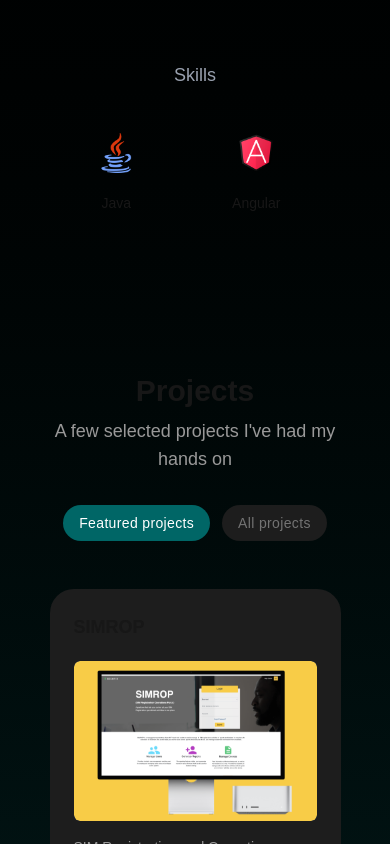
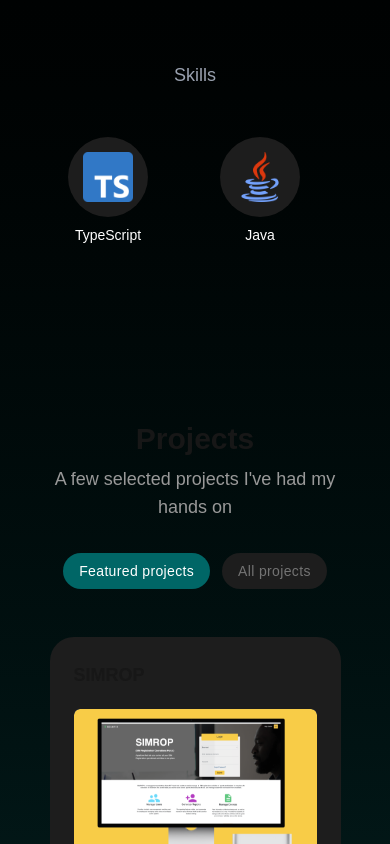
Before and after one commit to MrOrero/orero-portfolio, a Next.js app: page / in a window 390 px wide. Shown: the part 920-1764 px from the top of the page. Built offline with nearby package versions, Linux system fonts and the light colour scheme.

Commit message:
changed featured projects

```diff
--- a/src/app/globals.css
+++ b/src/app/globals.css
@@ -25,65 +25,71 @@ body {
   font-family: Arial, Helvetica, sans-serif;
 }
 
+/* Add to globals.css */
+/* Skill scrolling styles */
+.skills-scroll-container {
+  position: relative;
+  width: 100%;
+  overflow-x: auto;
+  overflow-y: hidden;
+  -webkit-overflow-scrolling: touch;
+  scrollbar-width: none; /* Firefox */
+  padding: 1rem 0;
+}
 
-/* Skills carousel styling */
-.skills-container {
-  width: 100%;
-  overflow: hidden;
-  position: relative;
+.skills-scroll-container::-webkit-scrollbar {
+  display: none; /* Chrome, Safari, Opera */
 }
 
 .skills-track {
   display: flex;
-  flex-wrap: wrap;
-  justify-content: center;
-  gap: 2.5rem;
+  padding: 0 1rem;
+}
+
+@media (min-width: 768px) {
+  .skills-track {
+    justify-content: center;
+    flex-wrap: wrap;
+    gap: 2rem;
+  }
+}
+
+@media (max-width: 767px) {
+  .skills-track {
+    gap: 2rem;
+    padding: 0 1.5rem;
+  }
+
+  .skills-scroll-container {
+    scroll-snap-type: x mandatory;
+  }
+
+  .skill-item {
+    scroll-snap-align: center;
+  }
 }
 
 .skill-item {
   display: flex;
   flex-direction: column;
   align-items: center;
-  min-width: 100px;
+  justify-content: center;
+  flex: 0 0 auto;
+  min-width: 120px;
 }
 
 .skill-icon {
-  width: 4rem;
-  height: 4rem;
-  border-radius: 9999px;
+  width: 80px;
+  height: 80px;
+  border-radius: 50%;
+  background-color: #1d1d1d;
   display: flex;
   align-items: center;
   justify-content: center;
-  padding: 0.75rem;
-  transition: all 0.2s;
+  transition: transform 0.2s, background-color 0.2s;
 }
 
 .skill-icon:hover {
-  background-color: rgb(55, 65, 81);
+  transform: translateY(-5px);
+  background-color: #2a2a2a;
 }
-
-/* Animation for small screens */
-@media (max-width: 768px) {
-  .skills-track {
-    flex-wrap: nowrap;
-    justify-content: flex-start;
-    animation: slideSkills 30s linear infinite;
-    width: max-content;
-  }
-
-  @keyframes slideSkills {
-    0% {
-      transform: translateX(0);
-    }
-    100% {
-      transform: translateX(-50%); /* Move half the width since we duplicated items */
-    }
-  }
-}
-
-/* Hide the dots on medium screens and larger */
-@media (min-width: 768px) {
-  .skills-dots {
-    display: none;
-  }
-}
--- a/src/app/page.tsx
+++ b/src/app/page.tsx
@@ -83,7 +83,9 @@ export default function Home() {
                       />
                     </div>
                     <div className="space-y-1.5">
-                      <h3 className="font-medium text-lg text-white">Orero Ozore</h3>
+                      <h3 className="font-medium text-lg text-white">
+                        Orero Ozore
+                      </h3>
                       <p className="text-[#999999] text-sm md:text-base">
                         Frontend & Backend
                       </p>
@@ -108,8 +110,7 @@ export default function Home() {
           {/* Skills */}
           <section className="mt-16 text-center px-4">
             <h3 className="text-lg text-gray-400 mb-8">Skills</h3>
-            <div className="relative overflow-hidden">
-              <div className="skills-container">
+            <div className="skills-scroll-container -mx-4 md:mx-0">
               <div className="skills-track">
                 {[
                   { name: "TypeScript", logo: "/logos/typescript.png" },
@@ -126,15 +127,16 @@ export default function Home() {
                       <Image
                         src={skill.logo}
                         alt={skill.name}
-                          width={40}
-                          height={40}
+                        width={50}
+                        height={50}
                         className="object-contain"
                       />
                     </div>
-                      <p className="mt-2 font-medium text-sm">{skill.name}</p>
+                    <p className="mt-2 font-medium text-sm text-white">
+                      {skill.name}
+                    </p>
                   </div>
                 ))}
-                </div>
               </div>
             </div>
           </section>
@@ -281,12 +283,12 @@ export default function Home() {
                 .filter((project) =>
                   activeTab === "featured"
                     ? [
+                        "THE MATCH: SUPERSTARS",
                         "SIMROP",
                         "Influx AI",
-                        "Betacare",
+
                         "AV Card",
                         "ESPN Superbowl VIP",
-                        "Kachasi",
                       ].includes(project.title)
                     : true
                 )
```
Lines whose indentation alone changed are shown as unchanged.
